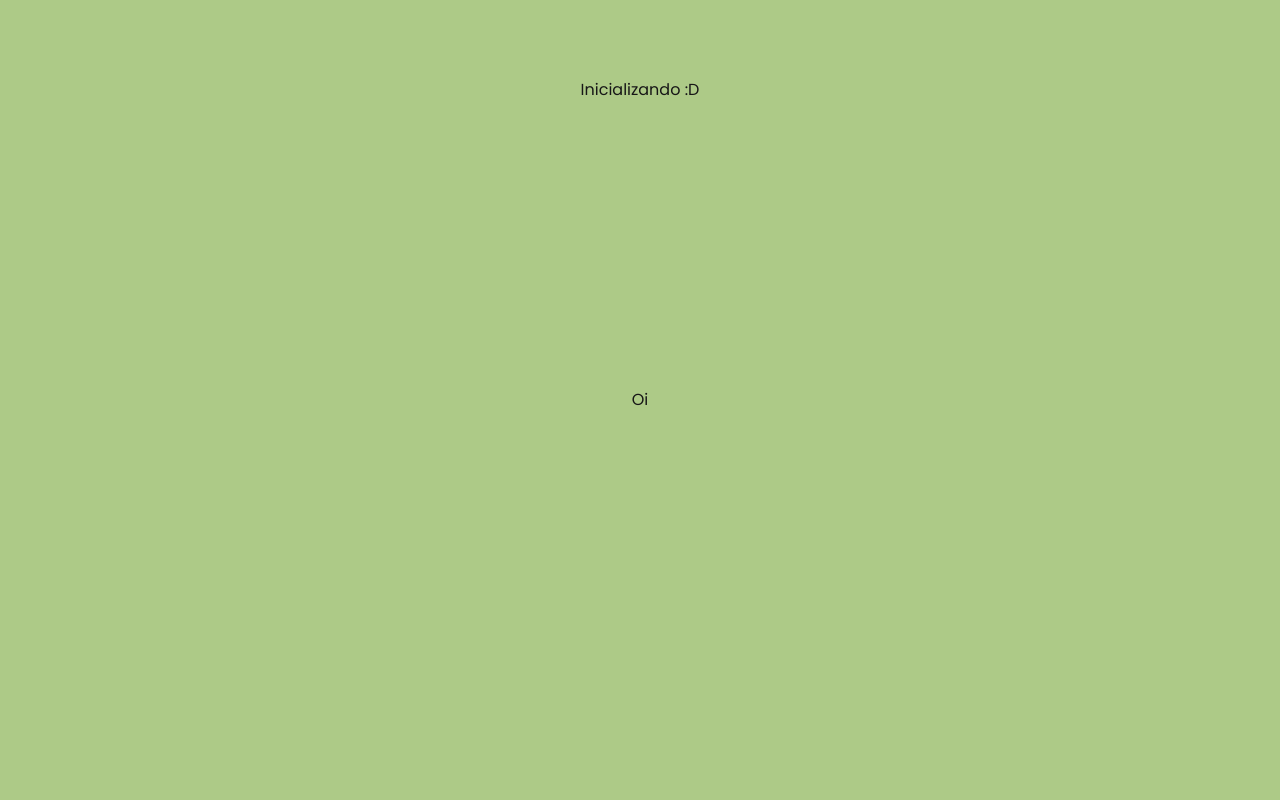
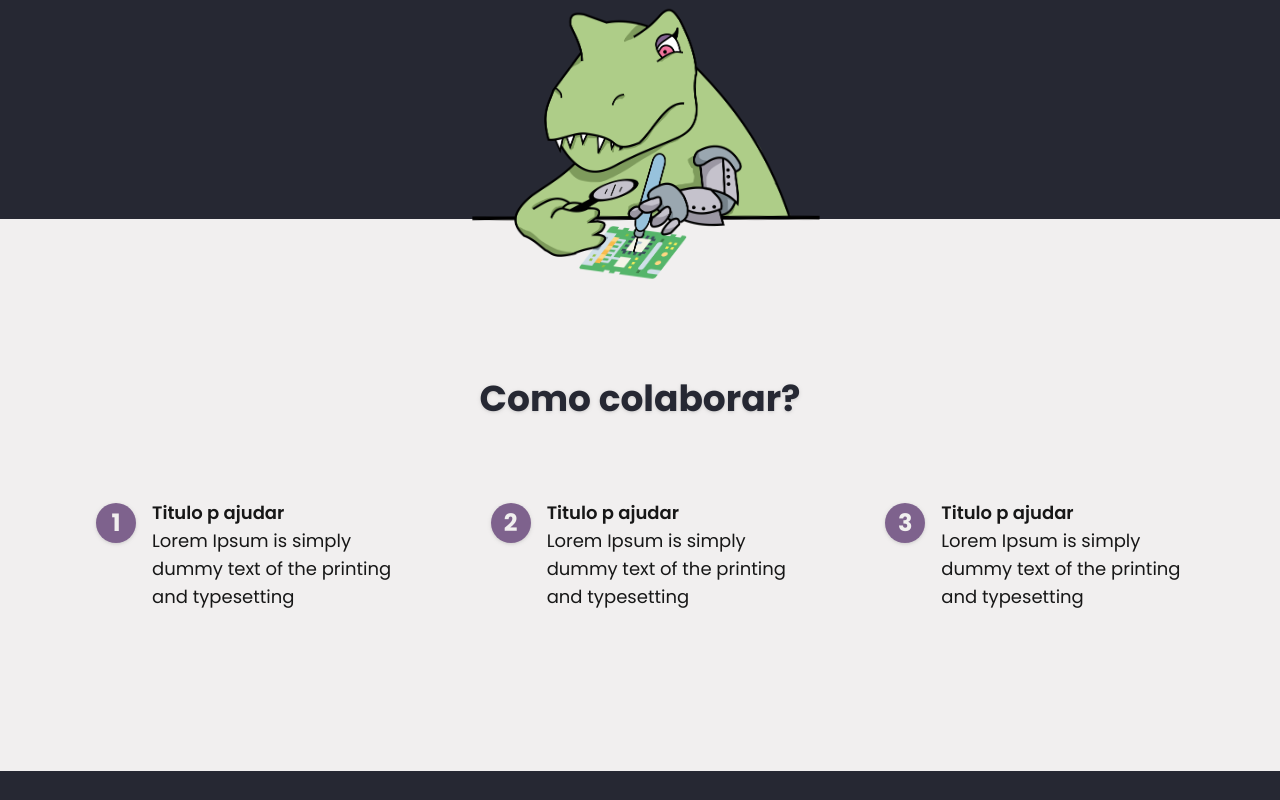
Before and after one commit to LabDasMinas/labdasminas.github.io, a Next.js app: page / in a window 1280 px wide. Built offline with nearby package versions, Linux system fonts and the light colour scheme.

Commit message:
feat: add o que fazemos section

```diff
--- /dev/null
+++ b/src/app/components/o-que-fazemos.tsx
@@ -0,0 +1,56 @@
+import Image from "next/image";
+
+const content = [
+  {
+    title: "Titulo p ajudar",
+    description: "Lorem Ipsum is simply dummy text of the printing and typesetting"
+  },
+  {
+    title: "Titulo p ajudar",
+    description: "Lorem Ipsum is simply dummy text of the printing and typesetting"
+  },
+  {
+    title: "Titulo p ajudar",
+    description: "Lorem Ipsum is simply dummy text of the printing and typesetting"
+  }
+]
+
+
+export default function OqueFazemosSection() {
+  return (
+    <section className="w-full flex flex-col items-center ">
+
+        <Image src="/dina-arduino.png" alt=""
+          width={400}
+          height={283}
+          className="-mb-16 z-10"
+          style={{ transform: 'rotate(1deg)' }}
+          />
+
+      <section className="flex flex-col gap-y-20 py-40 relative  bg-[#F1EFEF]">
+
+        <h2 className="font-bold text-4xl text-escuroLab text-center drop-shadow">Como colaborar?</h2>
+
+        <div className="grid grid-cols-1 md:grid-cols-3 gap-12 lg:gap-24 px-8 lg:px-24">
+          {
+            content.map((item, idx) => (
+              <article className="flex gap-x-4 items-start justify-start">
+                <div><em className="text-[#F1EFEF] drop-shadow flex not-italic font-bold justify-center items-center text-center bg-roxoLab text-2xl rounded-full w-10 h-10 mt-1">{idx + 1}</em></div>
+                <div className="text-lg">
+                  <p className="font-semibold">
+                    {item.title}
+                  </p>
+                  <p>
+                    {item.description}
+                  </p>
+                </div>
+              </article>
+            ))
+          }
+        </div>
+
+
+      </section>
+    </section>
+  );
+}
--- a/src/app/page.tsx
+++ b/src/app/page.tsx
@@ -1,10 +1,10 @@
 import Example from "./components/Example";
+import OqueFazemosSection from "./components/o-que-fazemos";
 
 export default function Home() {
   return (
-    <div className="bg-verdeLab grid grid-rows-[20px_1fr_20px] items-center justify-items-center min-h-screen p-8 pb-20 gap-16 sm:p-20 font-[family-name:var(--font-geist-sans)]">
-      Inicializando :D
-      <Example />
+    <div className="bg-escuroLab min-h-screen h-full">
+      <OqueFazemosSection />
     </div>
   );
 }
```
Also changed, not shown: public/dina-arduino.png (added).
